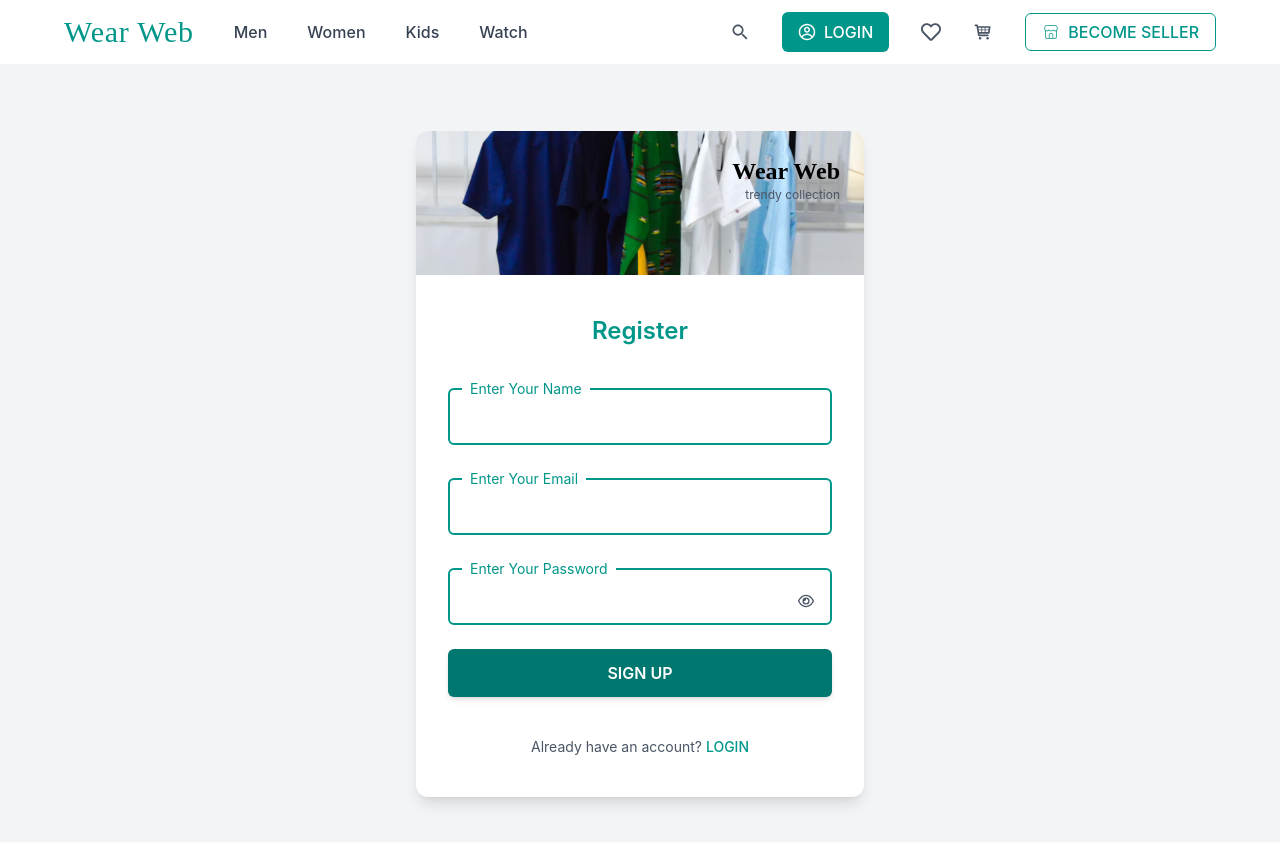
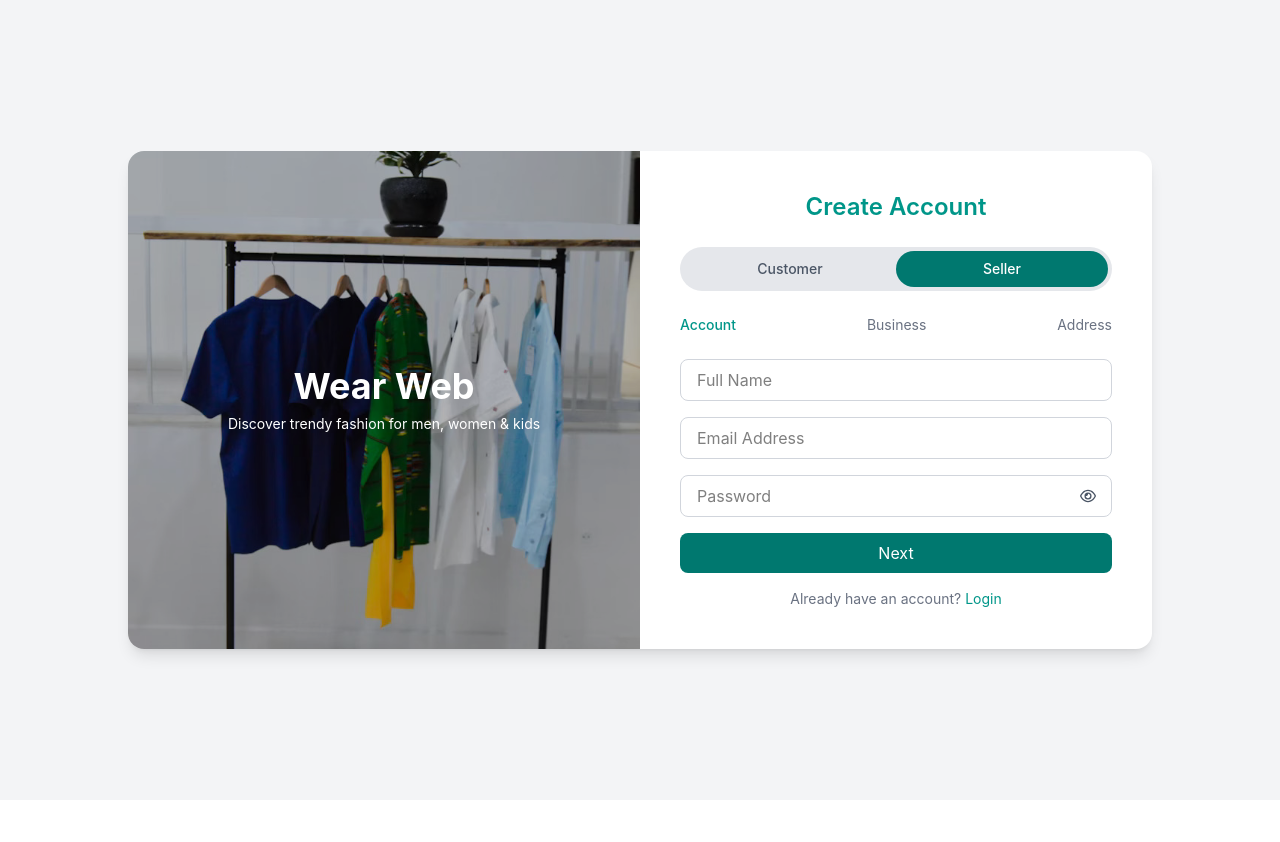
Before and after one commit to TusharPatel9/Wear_Web, a React (Vite) app in the folder frontend/: page /register in a window 1280 px wide. Shown: the top 842 px of the page. After the commit the page ends 800 px from the top, so only its background shows below. Built offline with nearby package versions, Linux system fonts and the light colour scheme.

Commit message:
modify the register page

```diff
--- a/frontend/src/components/Register.jsx
+++ b/frontend/src/components/Register.jsx
@@ -1,16 +1,200 @@
+// import React, { useState } from "react";
+// import { Link, useNavigate } from "react-router-dom";
+// import { assets } from "../assets/assets.js";
+// import { FaRegEye, FaRegEyeSlash } from "react-icons/fa6";
+// import { useForm } from "react-hook-form";
+// import { toast } from "react-toastify";
+// import axios from "axios";
+
+// function Register() {
+//   const navigate = useNavigate();
+//   const [showPassword, setShowPassword] = useState(false);
+
+//   const { register, handleSubmit, formState: { errors }, } = useForm();
+
+//   const validateSchema = {
+//     nameValidator: {
+//       required: {
+//         value: true,
+//         message: "name is required",
+//       },
+//     },
+//     emailValidator: {
+//       required: {
+//         value: true,
+//         message: "email is required",
+//       },
+//       pattern: {
+//         value: /^[a-zA-Z0-9._]+@[a-zA-Z0-9.-]+\.[A-Za-z]{2,}$/,
+//         message: "Please enter a valid email address",
+//       },
+//     },
+//     passwordValidator: {
+//       required: {
+//         value: true,
+//         message: "password is required",
+//       },
+//       pattern: {
+//         value:
+//           /^(?=.*[a-z])(?=.*[A-Z])(?=.*\d)(?=.*[@$!%*?&])[A-Za-z\d@$!%*?&]{8,}$/,
+//         message:
+//           "Minimum 8 characters, 1 uppercase, 1 lowercase, 1 number & 1 special character required.",
+//       },
+//     },
+//   };
+
+//   async function onSubmitHandler(data) {
+//     console.log(data);
+//     try{
+//       const response = await axios.post("/user/register", data);
+//       console.log(response)
+//       if(response.status == 201){
+//         toast.success("User registered successfully")
+//         navigate("/login")
+//       }
+//     }catch(err){
+//       toast.error(err.response.data.message)
+//     }
+//   }
+
+//   return (
+//     <div className="min-h-screen flex items-center justify-center bg-gray-100 px-4">
+
+//       {/* Card */}
+//       <div className="w-full max-w-md bg-white rounded-xl shadow-lg overflow-hidden">
+
+//         {/* Top Image Section */}
+//         <div
+//           className="h-36 bg-cover bg-center relative"
+//           style={{ backgroundImage: `url(${assets.sign_img})` }}
+//         >
+//           <div className="absolute right-6 top-6 text-right">
+//             <h2
+//               className="text-2xl font-semibold text-black"
+//               style={{ fontFamily: "Pacifico, cursive" }}
+//             >
+//               Wear Web
+//             </h2>
+//             <p className="text-xs text-gray-600">trendy collection</p>
+//           </div>
+//         </div>
+
+//         {/* Form Section */}
+//         <div className="px-8 py-10">
+
+//           <h1 className="text-2xl font-semibold text-center text-teal-600 mb-8">
+//             Register
+//           </h1>
+
+//           <form onSubmit={handleSubmit(onSubmitHandler)} className="space-y-6">
+
+//             {/* Name Field */}
+//             <div className="relative">
+//               <fieldset className="border-2 border-teal-600 rounded-md px-3 pt-1 pb-2 bg-white">
+//                 <legend className="px-2 text-sm text-teal-600">
+//                   Enter Your Name
+//                 </legend>
+
+//                 <input
+//                   type="text"
+//                   className="w-full bg-white outline-none text-gray-800 py-1"
+//                   {...register("name", validateSchema.nameValidator)}
+//                 />
+//               </fieldset>
+
+//               {errors.name && (
+//                 <p className="text-red-500 text-xs mt-1">
+//                   {errors.name.message}
+//                 </p>
+//               )}
+//             </div>
+
+//             {/* Email Field */}
+//             <div className="relative">
+//               <fieldset className="border-2 border-teal-600 rounded-md px-3 pt-1 pb-2 bg-white">
+//                 <legend className="px-2 text-sm text-teal-600">
+//                   Enter Your Email
+//                 </legend>
+
+//                 <input
+//                   type="text"
+//                   className="w-full bg-white outline-none text-gray-800 py-1"
+//                   {...register("email", validateSchema.emailValidator)}
+//                 />
+//               </fieldset>
+
+//               {errors.email && (
+//                 <p className="text-red-500 text-xs mt-1">
+//                   {errors.email.message}
+//                 </p>
+//               )}
+//             </div>
+
+//             {/* Password Field */}
+//             <div className="relative">
+//               <fieldset className="border-2 border-teal-600 rounded-md px-3 pt-1 pb-2 bg-white relative">
+//                 <legend className="px-2 text-sm text-teal-600">
+//                   Enter Your Password
+//                 </legend>
+
+//                 <input
+//                   type={showPassword ? "text" : "password"}
+//                   className="w-full bg-white outline-none text-gray-800 py-1 pr-8"
+//                   {...register("password", validateSchema.passwordValidator)}
+//                 />
+
+//                 <div
+//                   className="absolute right-4 top-1/2 -translate-y-1/2 text-gray-600 cursor-pointer"
+//                   onClick={() => setShowPassword(!showPassword)}
+//                 >
+//                   {showPassword ? <FaRegEyeSlash /> : <FaRegEye />}
+//                 </div>
+//               </fieldset>
+
+//               {errors.password && (
+//                 <p className="text-red-500 text-xs mt-1">
+//                   {errors.password.message}
+//                 </p>
+//               )}
+//             </div>
+
+//             {/* Button */}
+//             <button
+//               type="submit"
+//               className="w-full bg-teal-700 text-white py-3 rounded-md
+//                        font-semibold shadow-md hover:bg-teal-800 transition"
+//             >
+//               SIGN UP
+//             </button>
+
+//             {/* Login Link */}
+//             <p className="text-center text-sm text-gray-600 mt-4">
+//               Already have an account?{" "}
+//               <Link
+//                 to="/login"
+//                 className="text-teal-600 font-medium hover:underline"
+//               >
+//                 LOGIN
+//               </Link>
+//             </p>
+
+//           </form>
+//         </div>
+//       </div>
+//     </div>
+//   );
+// }
+
+// export default Register;
+
 import React, { useState } from "react";
-import { Link, useNavigate } from "react-router-dom";
-import { assets } from "../assets/assets.js";
+import { useForm } from "react-hook-form";
+import { assets } from "../assets/assets";
 import { FaRegEye, FaRegEyeSlash } from "react-icons/fa6";
-import { useForm } from "react-hook-form";
-import { toast } from "react-toastify";
-import axios from "axios";
 
 function Register() {
-  const navigate = useNavigate();
+  const { register, handleSubmit } = useForm();
   const [showPassword, setShowPassword] = useState(false);
-
-  const { register, handleSubmit, formState: { errors }, } = useForm();
 
   const validateSchema = {
     nameValidator: {
@@ -45,140 +229,129 @@ function Register() {
 
   async function onSubmitHandler(data) {
     console.log(data);
-    try{
+    try {
       const response = await axios.post("/user/register", data);
-      console.log(response)
-      if(response.status == 201){
-        toast.success("User registered successfully")
-        navigate("/login")
+      console.log(response);
+      if (response.status == 201) {
+        toast.success("User registered successfully");
+        navigate("/login");
       }
-    }catch(err){
-      toast.error(err.response.data.message)
+    } catch (err) {
+      toast.error(err.response.data.message);
     }
   }
 
   return (
-    <div className="min-h-screen flex items-center justify-center bg-gray-100 px-4">
+    <div className="min-h-screen bg-gray-100 flex items-center justify-center p-4">
+      <div className="bg-white rounded-2xl shadow-lg overflow-hidden max-w-5xl w-full grid md:grid-cols-2">
+        {/* LEFT SIDE */}
 
-      {/* Card */}
-      <div className="w-full max-w-md bg-white rounded-xl shadow-lg overflow-hidden">
+        <div className="relative hidden md:block">
+          <img
+            src={assets.sign_img}
+            className="absolute inset-0 w-full h-full object-cover"
+            alt="fashion"
+          />
 
-        {/* Top Image Section */}
-        <div
-          className="h-36 bg-cover bg-center relative"
-          style={{ backgroundImage: `url(${assets.sign_img})` }}
-        >
-          <div className="absolute right-6 top-6 text-right">
-            <h2
-              className="text-2xl font-semibold text-black"
-              style={{ fontFamily: "Pacifico, cursive" }}
-            >
-              Wear Web
-            </h2>
-            <p className="text-xs text-gray-600">trendy collection</p>
+          <div className="absolute inset-0 bg-black/30 flex flex-col items-center justify-center text-white text-center">
+            <h1 className="text-4xl font-bold mb-2">Wear Web</h1>
+
+            <p className="text-sm">
+              Discover trendy fashion for men, women & kids
+            </p>
           </div>
         </div>
 
-        {/* Form Section */}
-        <div className="px-8 py-10">
+        {/* RIGHT SIDE FORM */}
 
-          <h1 className="text-2xl font-semibold text-center text-teal-600 mb-8">
-            Register
-          </h1>
+        <div className="p-8 md:p-10">
+          <h2 className="text-2xl font-semibold text-teal-600 text-center mb-6">
+            Create Account
+          </h2>
 
-          <form onSubmit={handleSubmit(onSubmitHandler)} className="space-y-6">
+          {/* TOGGLE */}
 
-            {/* Name Field */}
-            <div className="relative">
-              <fieldset className="border-2 border-teal-600 rounded-md px-3 pt-1 pb-2 bg-white">
-                <legend className="px-2 text-sm text-teal-600">
-                  Enter Your Name
-                </legend>
+          <div className="flex bg-gray-200 rounded-full p-1 mb-6">
+            <button
+              type="button"
+              className="w-1/2 py-2 rounded-full text-gray-600 text-sm font-medium"
+            >
+              Customer
+            </button>
+
+            <button
+              type="button"
+              className="w-1/2 py-2 rounded-full bg-teal-700 text-white text-sm font-medium"
+            >
+              Seller
+            </button>
+          </div>
+
+          {/* STEP TABS */}
+
+          <div className="flex justify-between text-sm text-gray-500 mb-6">
+            <span className="text-teal-600 font-medium">Account</span>
+
+            <span>Business</span>
+
+            <span>Address</span>
+          </div>
+
+          {/* FORM */}
+
+          <form onSubmit={handleSubmit(onSubmitHandler)} className="space-y-4">
+            {/* FULL NAME */}
 
             <input
               type="text"
-                  className="w-full bg-white outline-none text-gray-800 py-1"
+              placeholder="Full Name"
               {...register("name", validateSchema.nameValidator)}
+              className="w-full border border-gray-300 rounded-lg px-4 py-2 focus:outline-none focus:ring-2 focus:ring-teal-500"
             />
-              </fieldset>
 
-              {errors.name && (
-                <p className="text-red-500 text-xs mt-1">
-                  {errors.name.message}
-                </p>
-              )}
-            </div>
-
-            {/* Email Field */}
-            <div className="relative">
-              <fieldset className="border-2 border-teal-600 rounded-md px-3 pt-1 pb-2 bg-white">
-                <legend className="px-2 text-sm text-teal-600">
-                  Enter Your Email
-                </legend>
+            {/* EMAIL */}
 
             <input
-                  type="text"
-                  className="w-full bg-white outline-none text-gray-800 py-1"
+              type="email"
+              placeholder="Email Address"
               {...register("email", validateSchema.emailValidator)}
+              className="w-full border border-gray-300 rounded-lg px-4 py-2 focus:outline-none focus:ring-2 focus:ring-teal-500"
             />
-              </fieldset>
 
-              {errors.email && (
-                <p className="text-red-500 text-xs mt-1">
-                  {errors.email.message}
-                </p>
-              )}
-            </div>
+            {/* PASSWORD */}
 
-            {/* Password Field */}
             <div className="relative">
-              <fieldset className="border-2 border-teal-600 rounded-md px-3 pt-1 pb-2 bg-white relative">
-                <legend className="px-2 text-sm text-teal-600">
-                  Enter Your Password
-                </legend>
-
               <input
                 type={showPassword ? "text" : "password"}
-                  className="w-full bg-white outline-none text-gray-800 py-1 pr-8"
+                placeholder="Password"
                 {...register("password", validateSchema.passwordValidator)}
+                className="w-full border border-gray-300 rounded-lg px-4 py-2 pr-12 focus:outline-none focus:ring-2 focus:ring-teal-500"
               />
 
               <div
-                  className="absolute right-4 top-1/2 -translate-y-1/2 text-gray-600 cursor-pointer"
+                className="absolute right-4 top-1/2 -translate-y-1/2 text-gray-600 cursor-pointer z-10"
                 onClick={() => setShowPassword(!showPassword)}
               >
                 {showPassword ? <FaRegEyeSlash /> : <FaRegEye />}
               </div>
-              </fieldset>
-
-              {errors.password && (
-                <p className="text-red-500 text-xs mt-1">
-                  {errors.password.message}
-                </p>
-              )}
             </div>
 
-            {/* Button */}
+            {/* BUTTON */}
+
             <button
               type="submit"
-              className="w-full bg-teal-700 text-white py-3 rounded-md
-                       font-semibold shadow-md hover:bg-teal-800 transition"
+              className="w-full bg-teal-700 text-white py-2 rounded-lg hover:bg-teal-800 transition"
             >
-              SIGN UP
+              Next
             </button>
+          </form>
 
-            {/* Login Link */}
-            <p className="text-center text-sm text-gray-600 mt-4">
-              Already have an account?{" "}
-              <Link
-                to="/login"
-                className="text-teal-600 font-medium hover:underline"
-              >
-                LOGIN
-              </Link>
+          {/* LOGIN */}
+
+          <p className="text-center text-sm text-gray-500 mt-4">
+            Already have an account?
+            <span className="text-teal-600 ml-1 cursor-pointer">Login</span>
           </p>
-
-          </form>
         </div>
       </div>
     </div>
--- a/frontend/src/router/AppRouter.jsx
+++ b/frontend/src/router/AppRouter.jsx
@@ -11,30 +11,26 @@ import AdminLayout from "../components/Admin/AdminLayout";
 const SellerDashboard = () => <div>Seller Dashboard</div>;
 const AdminDashboard = () => <div>Admin Dashboard</div>;
 
-
 const router = createBrowserRouter([
-
   {
     path: "/",
     element: <MainLayout />, // layout route
-    children: [
-      { index: true, element: <HomePage /> },
-      { path: "/login", element: <Login /> },
-      { path: "/register", element: <Register /> },
-    ],
+    children: [{ index: true, element: <HomePage /> }],
+  },
+  { path: "/login", element: <Login /> },
+
+  { path: "/register", element: <Register /> },
+
+  {
+    path: "/seller",
+    element: <SellerLayout />,
+    children: [{ path: "dashboard", element: <SellerDashboard /> }],
   },
   {
-    path: "/seller", element: <SellerLayout />,
-    children: [
-      { path: "dashboard", element: <SellerDashboard /> },
-    ]
+    path: "/admin",
+    element: <AdminLayout />,
+    children: [{ path: "dashboard", element: <AdminDashboard /> }],
   },
-  {
-    path: "/admin", element: <AdminLayout />,
-    children: [
-      { path: "dashboard", element: <AdminDashboard /> },
-    ]
-  }
 ]);
 
 const AppRouter = () => {
```
Also changed, not shown: 2 other files (tests, documents, lock files or other folders). Lines whose indentation alone changed are shown as unchanged.
